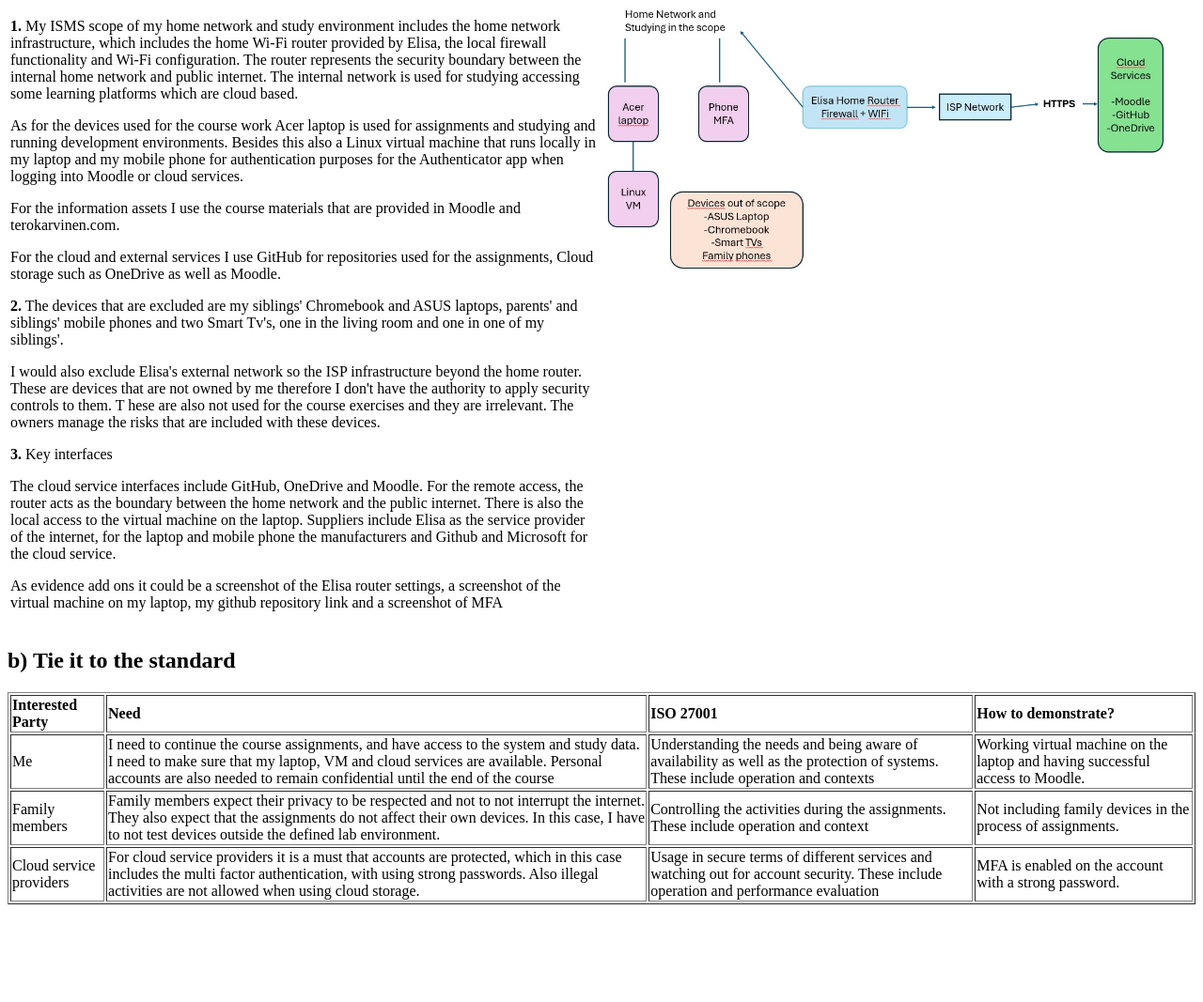
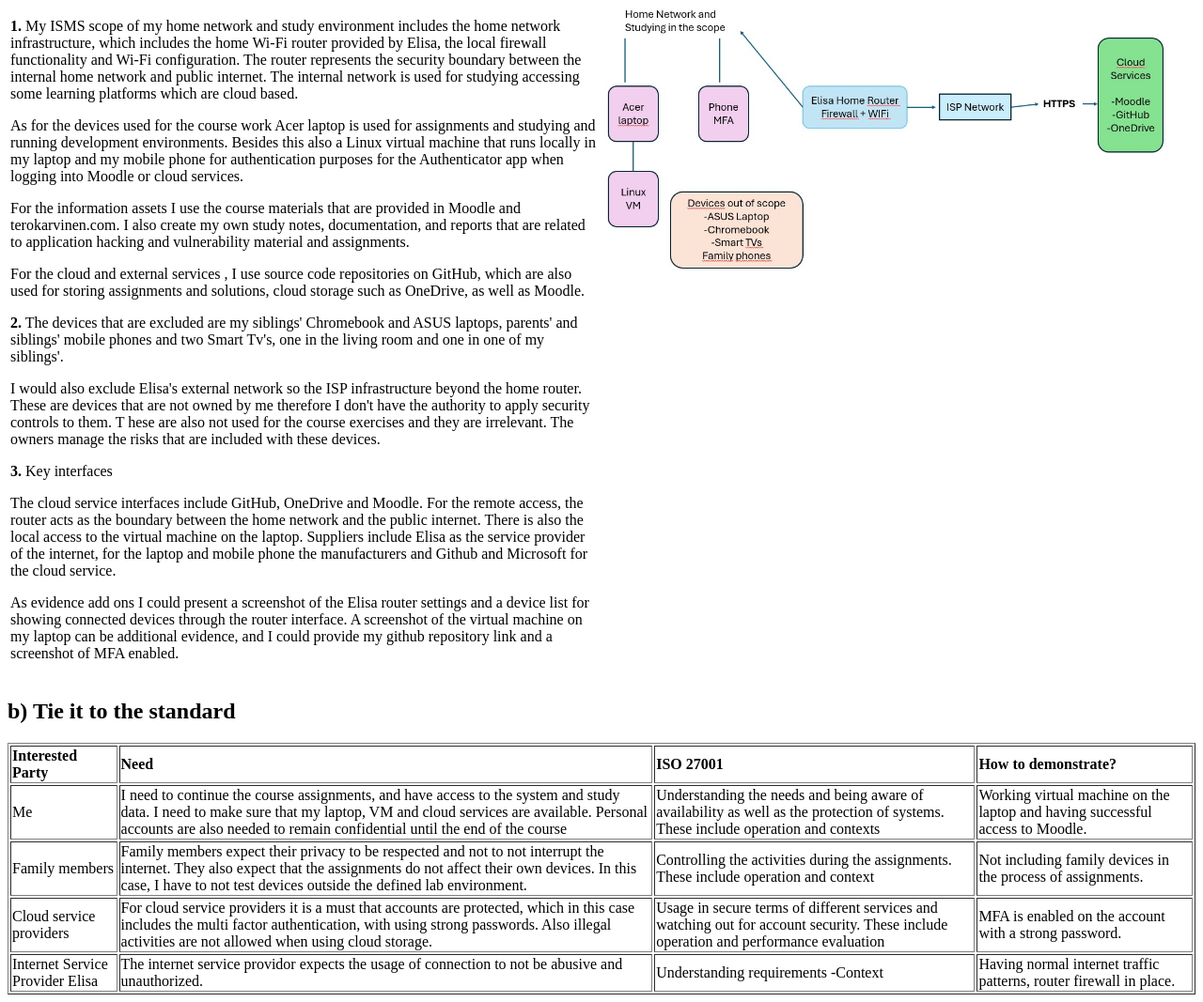
Before and after one commit to LilaFej/ApplicationHacking, a plain HTML site: page homework1.html in a window 1280 px wide. Shown: the part 127-1194 px from the top of the page at 94% size. Before the commit the page ends 1098 px from the top, so only its background shows below. Drawn offline with Linux system fonts and the light colour scheme.

Commit message:
Modifications to the table

```diff
--- a/homework1.html
+++ b/homework1.html
@@ -20,10 +20,10 @@
                 Besides this also a Linux virtual machine that runs locally in my laptop and my mobile phone
                 for authentication purposes for the Authenticator app when logging into Moodle or cloud services.</p>
 
-                <p>For the information assets I use the course materials that are provided in Moodle and terokarvinen.com.</p>
+                <p>For the information assets I use the course materials that are provided in Moodle and terokarvinen.com.
+                    I also create my own study notes, documentation, and reports that are related to application hacking and vulnerability material and assignments.</p>
 
-                <p>For the cloud and external services I use GitHub for repositories used for the assignments,
-                Cloud storage such as OneDrive as well as Moodle.</p>
+                <p>For the cloud and external services , I use source code repositories on GitHub, which are also used for storing assignments and solutions, cloud storage such as OneDrive, as well as Moodle.</p>
 
                 <p><strong>2.</strong> The devices that are excluded are my siblings' Chromebook and ASUS laptops,
                 parents' and siblings' mobile phones and two Smart Tv's,
@@ -42,8 +42,8 @@
                 Suppliers include Elisa as the service provider of the internet,
                 for the laptop and mobile phone the manufacturers and Github and Microsoft for the cloud service.</p>
 
-                <p>As evidence add ons it could be a screenshot of the Elisa router settings,
-                a screenshot of the virtual machine on my laptop, my github repository link and a screenshot of MFA</p>
+                <p>As evidence add ons I could present a screenshot of the Elisa router settings and a device list for showing connected devices through the router interface.
+                    A screenshot of the virtual machine on my laptop can be additional evidence, and I could provide my github repository link and a screenshot of MFA enabled.</p>
             </td>
             <td valign="top" width="50%">
                 <img src="H1-diagram.jpg" alt="Diagram" width="600">
@@ -86,6 +86,12 @@
 </td>
             <td>MFA is enabled on the account with a strong password.</td>
         </tr>
+        <tr>
+            <td>Internet Service Provider Elisa</td>
+            <td>The internet service providor expects the usage of connection to not be abusive and unauthorized.</td>
+            <td>Understanding requirements -Context</td>
+            <td>Having normal internet traffic patterns, router firewall in place.</td>
+        </tr>
     </table>
 
 </body>
```
Also changed, not shown: network-diagram.png (deleted), 1 other file.
